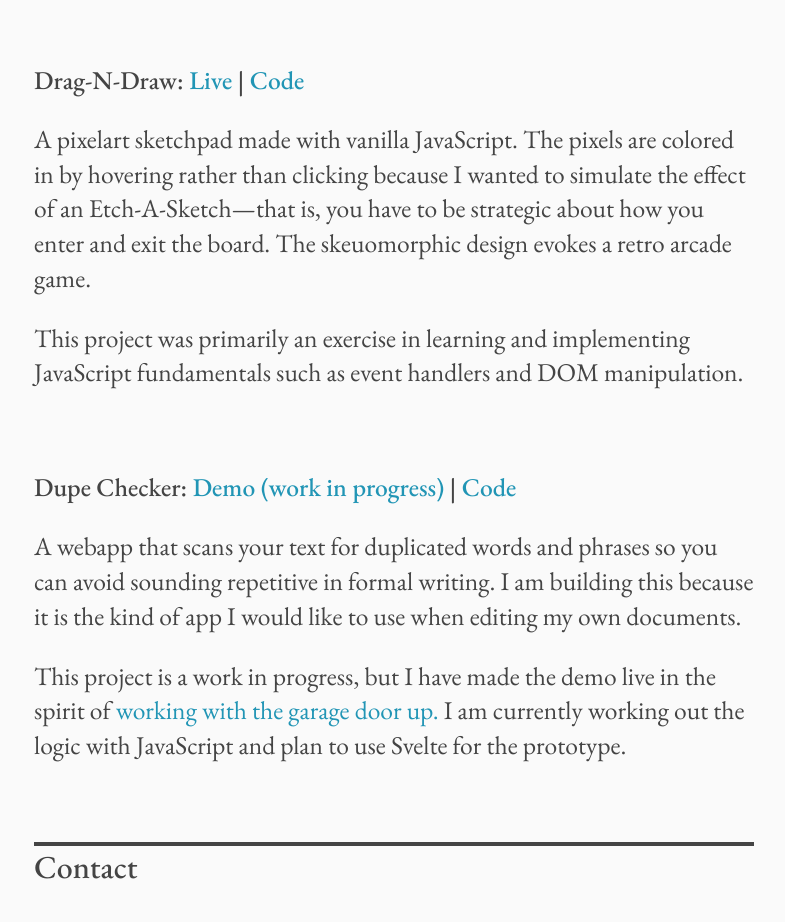
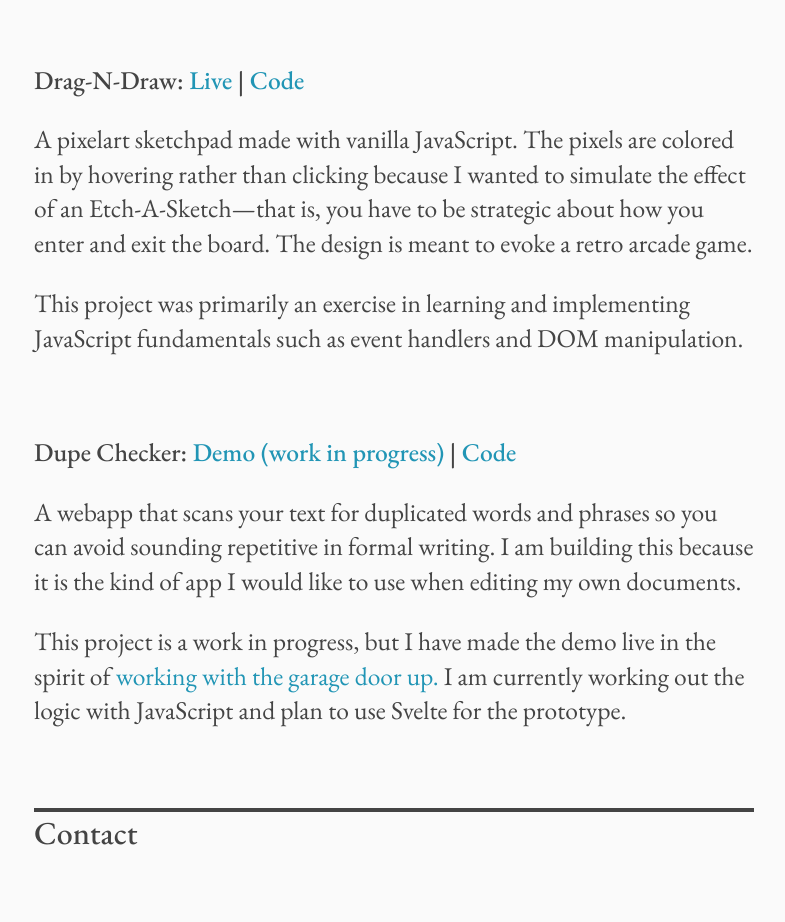
Before and after one commit to shreggz/portfolio, a plain HTML site: page index.html in a window 1280 px wide. Shown: the part 1700-2622 px from the top of the page, without its empty margins (246-1031 px from the left). Drawn offline with Linux system fonts and the light colour scheme.

Commit message:
Copyedit

```diff
--- a/index.html
+++ b/index.html
@@ -33,7 +33,7 @@
         </section>
         <section>
             <h3>Drag-N-Draw: <a href="https://shreggz.github.io/drag-n-draw/" target="_blank">Live</a> | <a href="https://github.com/shreggz/drag-n-draw" target="_blank">Code</a></h3>
-            <p>A pixelart sketchpad made with vanilla JavaScript. The pixels are colored in by hovering rather than clicking because I wanted to simulate the effect of an Etch-A-Sketch&mdash;that is, you have to be strategic about how you enter and exit the board. The skeuomorphic design evokes a retro arcade game.</p>
+            <p>A pixelart sketchpad made with vanilla JavaScript. The pixels are colored in by hovering rather than clicking because I wanted to simulate the effect of an Etch-A-Sketch&mdash;that is, you have to be strategic about how you enter and exit the board. The design is meant to evoke a retro arcade game.</p>
             <p>This project was primarily an exercise in learning and implementing JavaScript fundamentals such as event handlers and DOM manipulation.</p>
         </section>
         <section>
```
